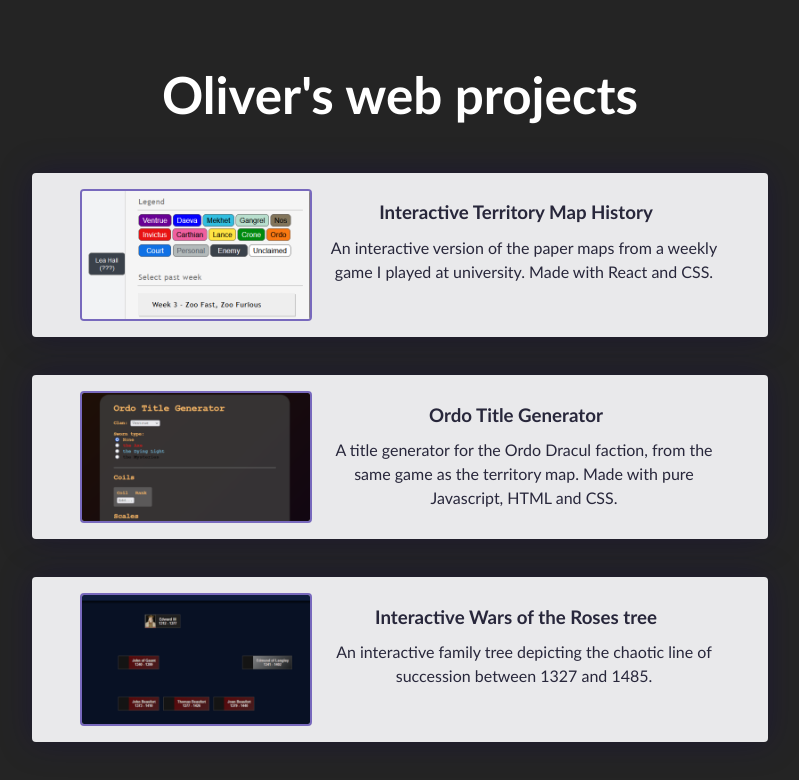
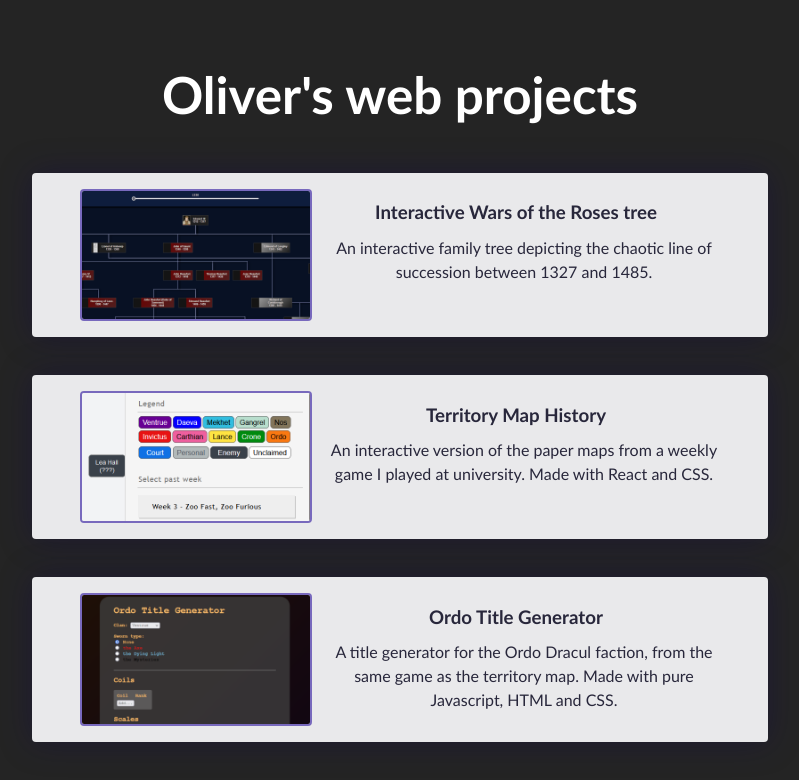
Before and after one commit to owlks4/owlks4.github.io, a React (Vite) app: page / in a window 1280 px wide. Shown: the top 780 px of the page, without its empty margins (240-1039 px from the left). Built offline with nearby package versions, Linux system fonts and the light colour scheme.

Commit message:
Update wars of the roses image

```diff
--- a/src/App.jsx
+++ b/src/App.jsx
@@ -31,18 +31,18 @@ class App extends Component {
   constructor(props){
     super(props);
     this.state =
-    {'cards': [<Card cardName="Interactive Wars of the Roses tree"
-                     cardLink="./wars-of-the-roses-tree-react/"
-                     imgSrc={warsOfTheRosesTree}
-                     description="An interactive family tree depicting the chaotic line of succession between 1327 and 1485."/>,
-               <Card cardName="Ordo Title Generator"
+    {'cards': [<Card cardName="Ordo Title Generator"
                      cardLink="./OrdoTitleGenerator/"
                      imgSrc={ordoTitleGenerator}
                      description="A title generator for the Ordo Dracul faction, from the same game as the territory map. Made with pure Javascript, HTML and CSS."/>,
-               <Card cardName="Interactive Territory Map History"
+               <Card cardName="Territory Map History"
                      cardLink="./territory-map-react/"
                      imgSrc={territoryMapHistory}
-                     description="An interactive version of the paper maps from a weekly game I played at university. Made with React and CSS."/>].reverse()};
+                     description="An interactive version of the paper maps from a weekly game I played at university. Made with React and CSS."/>,
+               <Card cardName="Interactive Wars of the Roses tree"
+                     cardLink="./wars-of-the-roses-tree-react/"
+                     imgSrc={warsOfTheRosesTree}
+                     description="An interactive family tree depicting the chaotic line of succession between 1327 and 1485."/>].reverse()};
   }
 
   render(){
```
Also changed, not shown: src/assets/warsOfTheRosesTree.png.
